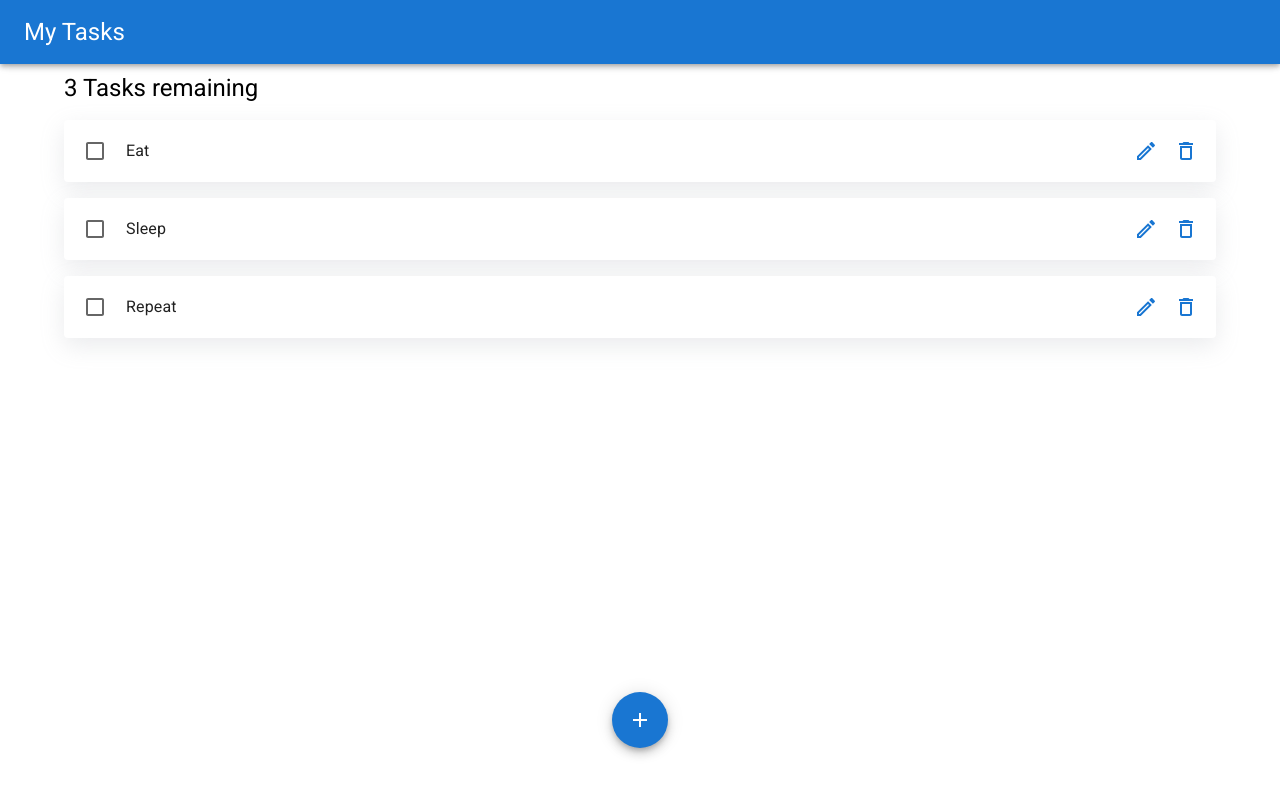
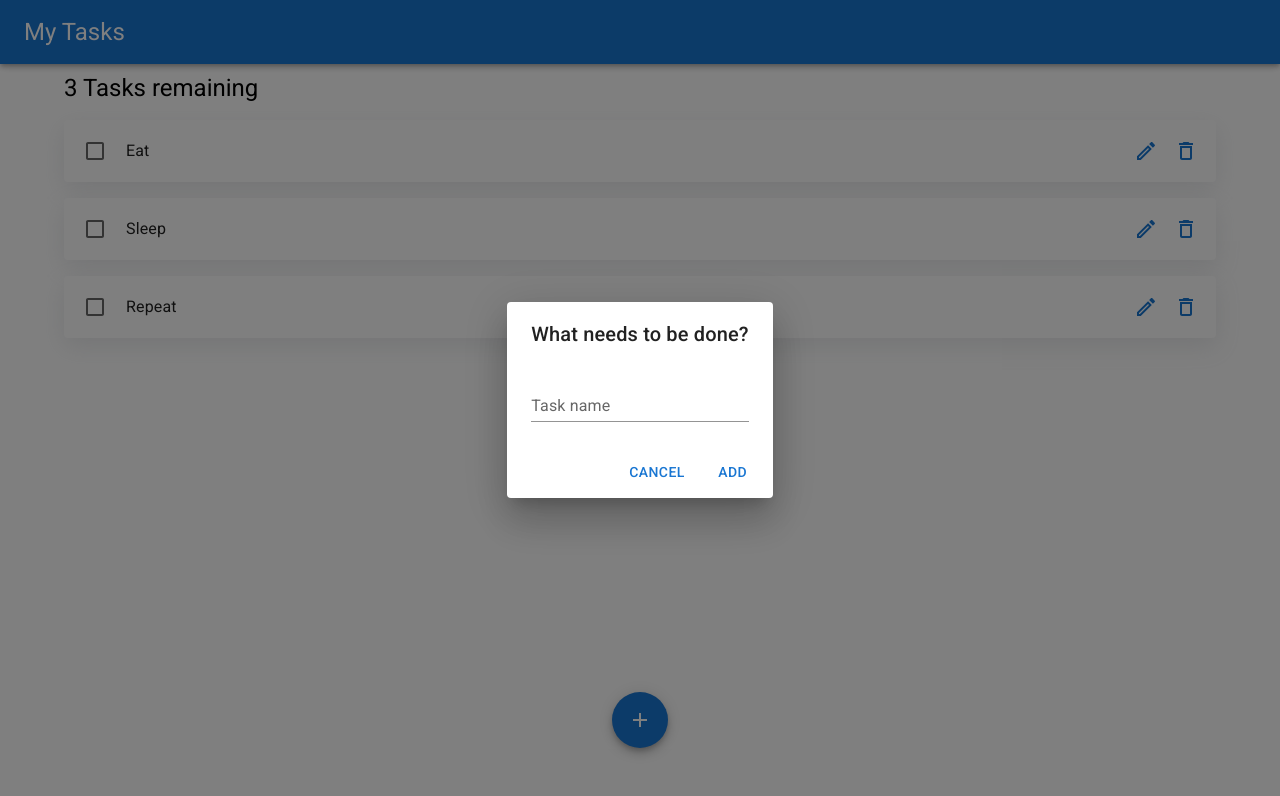
Before and after one commit to indra120/todo-list-app-react, a React (Create React App) app: page / in a window 1280 px wide. Both pictures are taken after a click on the button 640 px from the left and 720 px from the top of the page. Shown: the top 796 px of the page. Built offline with nearby package versions, Linux system fonts and the light colour scheme.

Commit message:
Create form component and some state to add new task

```diff
--- a/package.json
+++ b/package.json
@@ -11,6 +11,7 @@
     "@testing-library/jest-dom": "^5.16.4",
     "@testing-library/react": "^13.2.0",
     "@testing-library/user-event": "^13.5.0",
+    "nanoid": "^3.3.4",
     "react": "^18.1.0",
     "react-dom": "^18.1.0",
     "react-scripts": "5.0.1",
--- a/src/App.jsx
+++ b/src/App.jsx
@@ -1,13 +1,23 @@
-import { AddButton, Header, TaskLists } from './components';
+import { useState } from 'react';
+import { AddButton, Form, Header, TaskLists } from './components';
 import DATA from './DATA';
 
 const App = () => {
+  const [tasks, setTasks] = useState(DATA);
+  const [dialog, setDialog] = useState(false);
+
   return (
     <>
       <Header />
       <main>
-        <AddButton />
-        <TaskLists tasks={DATA} />
+        <AddButton setDialog={setDialog} />
+        <Form
+          dialog={dialog}
+          setDialog={setDialog}
+          tasks={tasks}
+          setTasks={setTasks}
+        />
+        <TaskLists tasks={tasks} />
       </main>
     </>
   );
--- a/src/components/AddButton.jsx
+++ b/src/components/AddButton.jsx
@@ -1,7 +1,7 @@
 import { Fab } from '@mui/material';
 import { Add } from '@mui/icons-material';
 
-const AddButton = () => (
+const AddButton = ({ setDialog }) => (
   <Fab
     sx={{
       position: 'absolute',
@@ -10,7 +10,7 @@ const AddButton = () => (
       transform: 'translate(-50%,-50%)',
     }}
     color='primary'
-    onClick={() => {}}
+    onClick={() => setDialog(true)}
   >
     <Add />
   </Fab>
--- /dev/null
+++ b/src/components/Form.jsx
@@ -0,0 +1,57 @@
+import { useState } from 'react';
+import { nanoid } from 'nanoid';
+import {
+  Button,
+  Dialog,
+  DialogActions,
+  DialogContent,
+  DialogTitle,
+  TextField,
+} from '@mui/material';
+
+const Form = ({ dialog, setDialog, tasks, setTasks }) => {
+  const [taskName, setTaskName] = useState('');
+  const closeDialog = () => setDialog(false);
+
+  const submit = () => {
+    if (taskName === '') {
+      alert('This field is required');
+    } else {
+      setTasks([
+        ...tasks,
+        {
+          id: `task-${nanoid()}`,
+          taskName,
+          completed: false,
+        },
+      ]);
+      closeDialog();
+      setTaskName('');
+    }
+  };
+
+  return (
+    <Dialog open={dialog} onClose={closeDialog}>
+      <DialogTitle>What needs to be done?</DialogTitle>
+      <DialogContent>
+        <TextField
+          autoFocus
+          margin='dense'
+          id='taskName'
+          label='Task name'
+          type='text'
+          fullWidth
+          variant='standard'
+          value={taskName}
+          onChange={e => setTaskName(e.target.value)}
+        />
+      </DialogContent>
+      <DialogActions>
+        <Button onClick={closeDialog}>Cancel</Button>
+        <Button onClick={submit}>Add</Button>
+      </DialogActions>
+    </Dialog>
+  );
+};
+
+export default Form;
--- a/src/components/index.js
+++ b/src/components/index.js
@@ -1,6 +1,7 @@
 import AddButton from './AddButton';
+import Form from './Form';
 import Header from './Header';
 import TaskItem from './TaskItem';
 import TaskLists from './TaskLists';
 
-export { AddButton, Header, TaskItem, TaskLists };
+export { AddButton, Form, Header, TaskItem, TaskLists };
```
Also changed, not shown: 1 other file (tests, documents, lock files or other folders).
